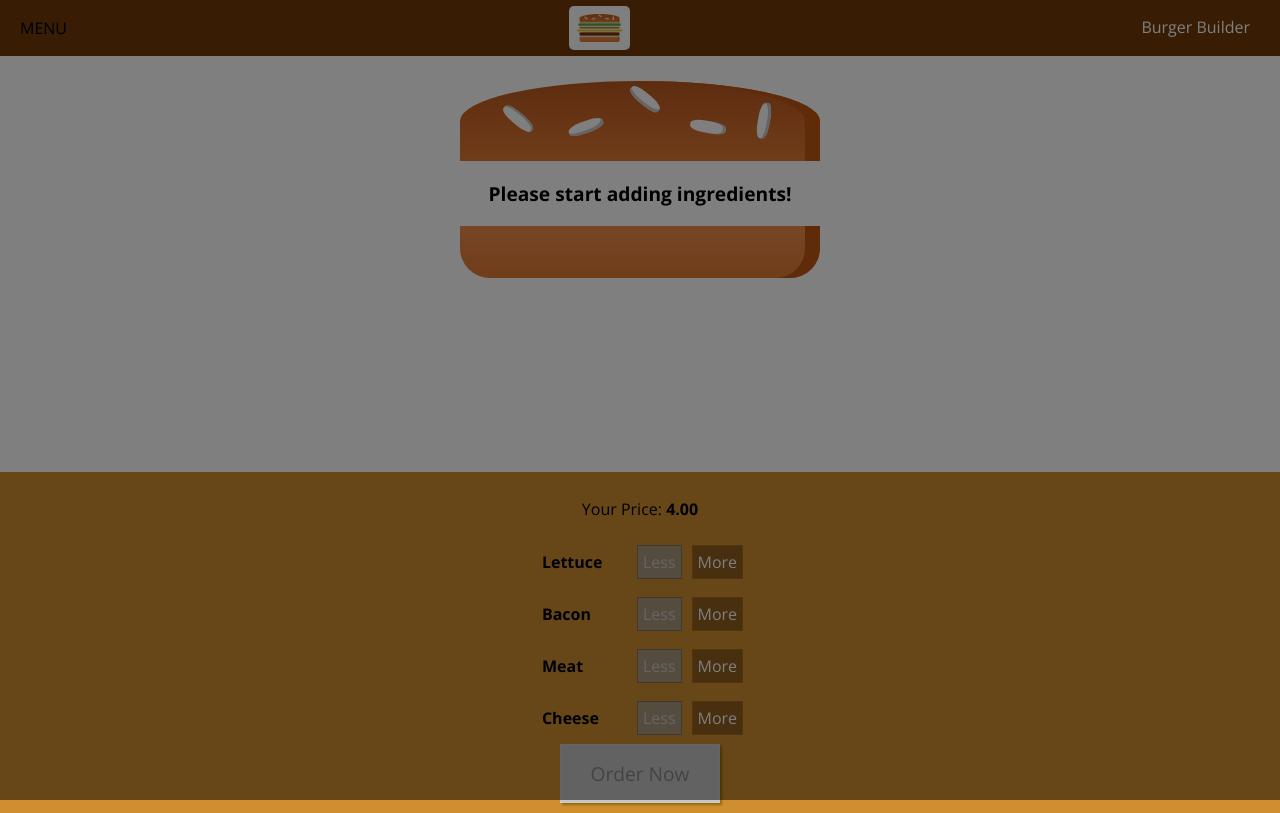
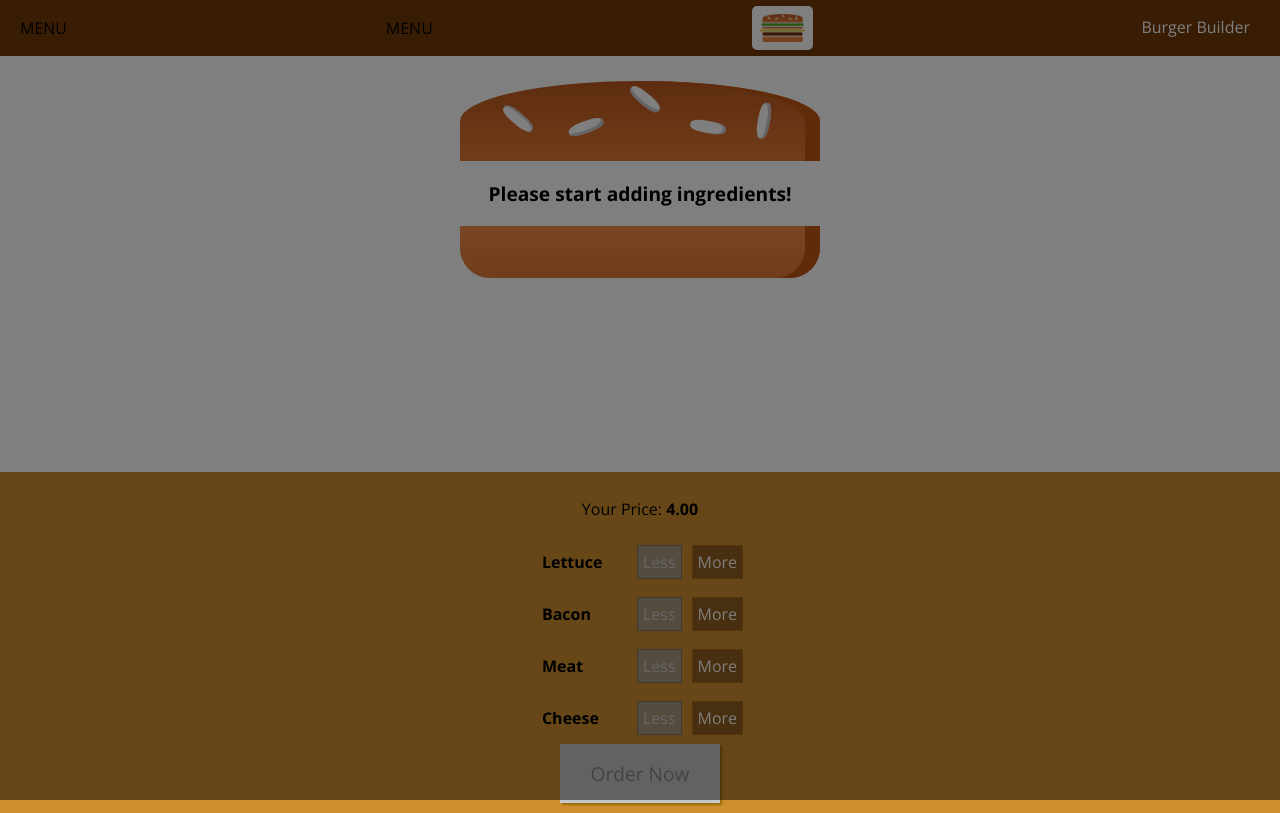
Before and after one commit to CBarrettiSigal/react-udemy-exercises, a React (Create React App) app in the folder udemy-react-complete-guide/burger-builder-app/: page / in a window 1280 px wide. Built offline with nearby package versions, Linux system fonts and the light colour scheme.

Commit message:
more tinkering with sidedrawer toggling

```diff
--- a/udemy-react-complete-guide/burger-builder-app/src/components/Layout/Layout.js
+++ b/udemy-react-complete-guide/burger-builder-app/src/components/Layout/Layout.js
@@ -13,10 +13,17 @@
     this.setState({showSideDrawer: false});
   }
 
+  sideDrawerToggleHandler = () => {
+    this.setState((prevState) => {
+      return {showSideDrawer: !prevState.showSideDrawer};
+    });
+  }
+
   render () {
     return (
       <Aux>
-        <Toolbar />
+        <Toolbar
+          drawerToggleClicked={this.sideDrawerToggleHandler}/>
         <SideDrawer
           open={this.state.showSideDrawer}
           closed={this.sideDrawerClosedHandler}/>
--- /dev/null
+++ b/udemy-react-complete-guide/burger-builder-app/src/components/Navigation/SideDrawer/DrawerToggle/DrawerToggle.js
@@ -0,0 +1,7 @@
+import React from 'react';
+
+const drawerToggle = (props) => (
+  <div onClick={props.clicked}>MENU</div>
+);
+
+export default drawerToggle;
--- a/udemy-react-complete-guide/burger-builder-app/src/components/Navigation/SideDrawer/SideDrawer.js
+++ b/udemy-react-complete-guide/burger-builder-app/src/components/Navigation/SideDrawer/SideDrawer.js
@@ -4,6 +4,7 @@
 import classes from './SideDrawer.module.css';
 import Backdrop from '../../UI/Backdrop/Backdrop';
 import Aux from '../../../hoc/Aux';
+
 const sideDrawer = (props) => {
   let attachedClasses = [classes.SideDrawer, classes.Close];
   if (props.open) {
--- a/udemy-react-complete-guide/burger-builder-app/src/components/Navigation/Toolbar/Toolbar.js
+++ b/udemy-react-complete-guide/burger-builder-app/src/components/Navigation/Toolbar/Toolbar.js
@@ -2,10 +2,12 @@
 import classes from './Toolbar.module.css';
 import Logo from '../../Logo/Logo';
 import NavigationItems from '../NavigationItems/NavigationItems';
+import DrawerToggle from '../SideDrawer/DrawerToggle/DrawerToggle';
 
 const toolbar = (props) => (
   <header className={classes.Toolbar}>
-    <div>MENU</div>
+  <div>MENU</div>
+    <DrawerToggle clicked={props.drawerToggleClicked} />
     <div className={classes.Logo}>
       <Logo />
     </div>
```
